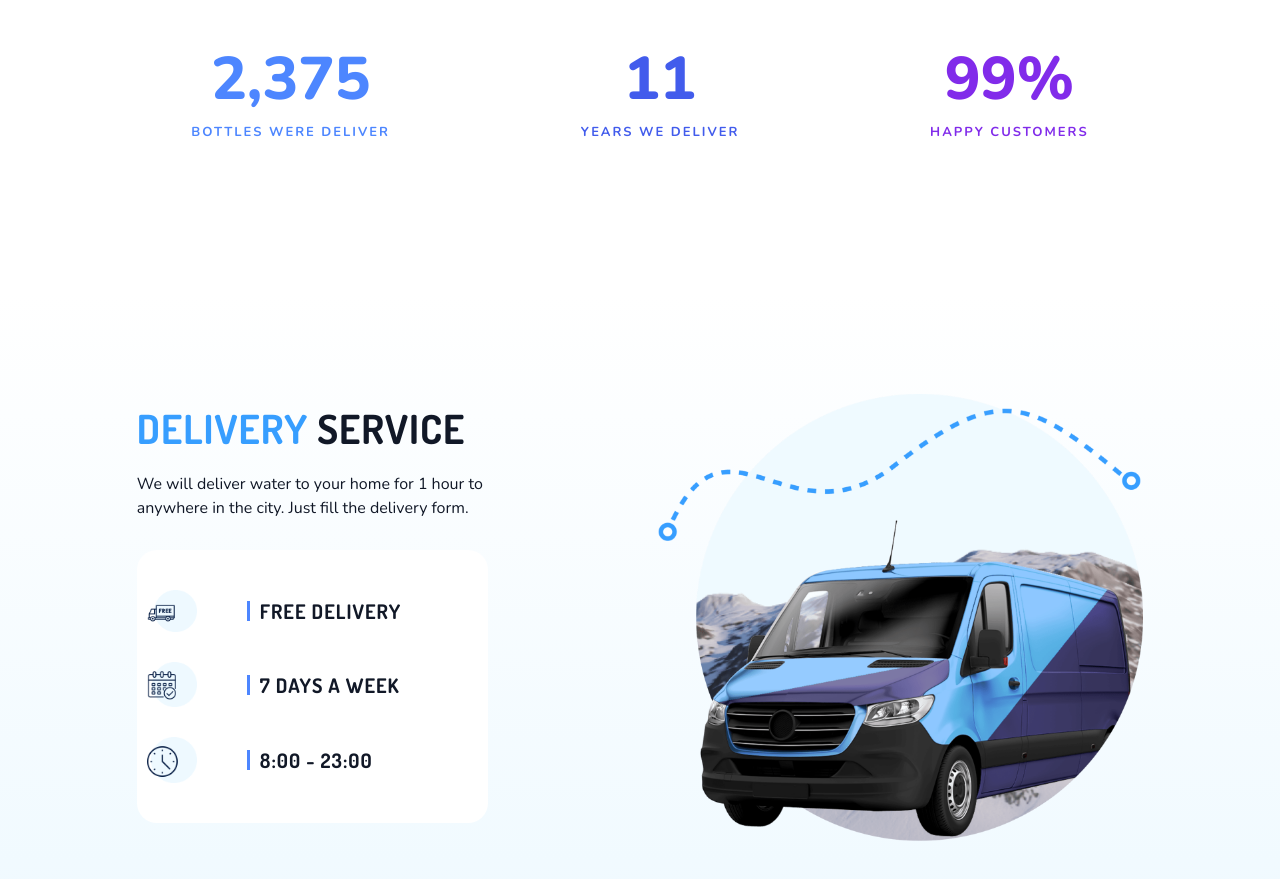
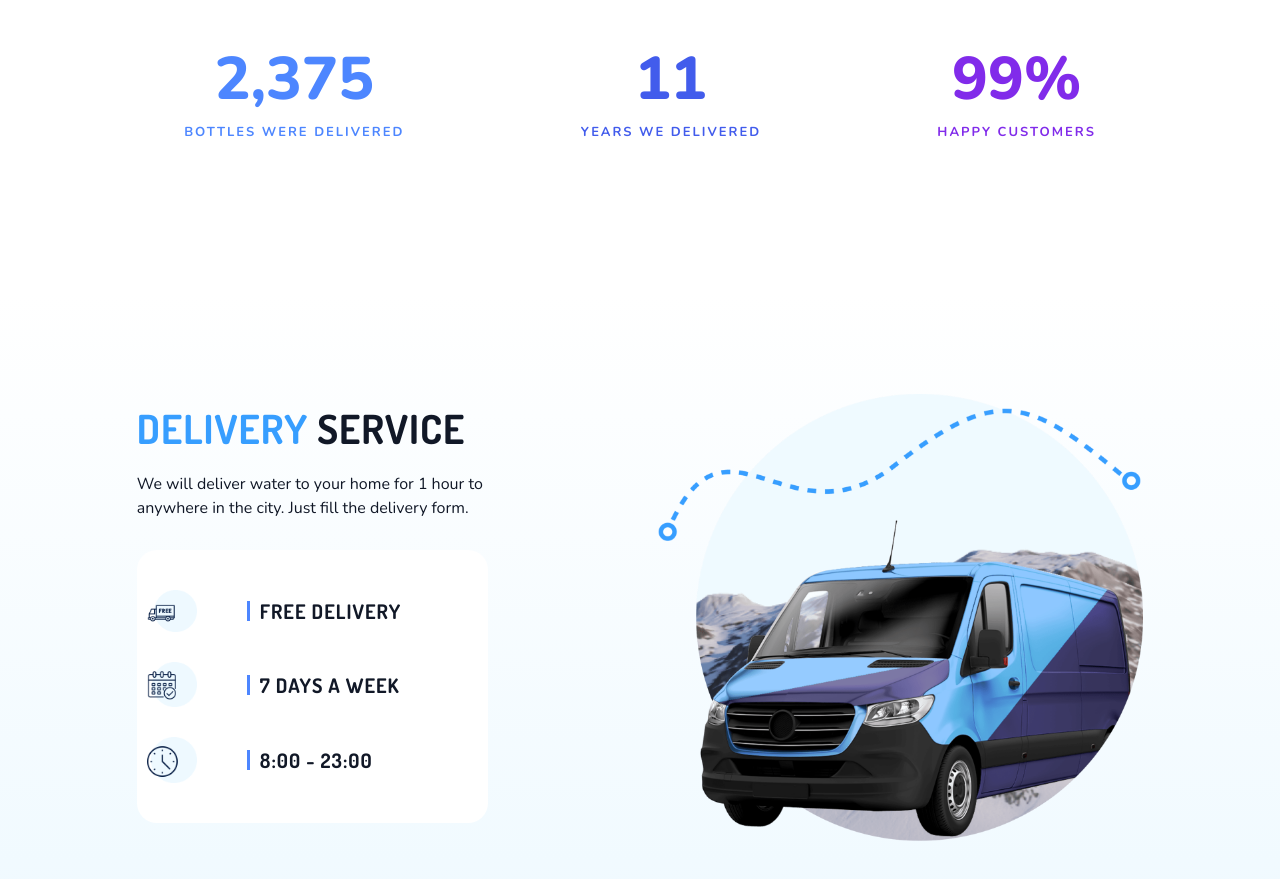
Before and after one commit to Kennyabby/Jazmyneng, a React (Vite) app: page / in a window 1280 px wide. Shown: the part 4480-5359 px from the top of the page. Built offline with nearby package versions, Linux system fonts and the light colour scheme.

Commit message:
new udpate

```diff
--- a/src/components/Main.tsx
+++ b/src/components/Main.tsx
@@ -200,8 +200,8 @@ export default function Main() {
         </div>
         <div className='numbers'>
             <div className='numberscov'>
-                <span className='bwd' data-duration="2000" data-to-value="2375" data-from-value="0">2,375 <div className='numbtxt'>BOTTLES WERE DELIVER</div></span>
-                <span className='ywd' data-duration="1000" data-to-value="11" data-from-value="0">11 <div className='numbtxt'>YEARS WE DELIVER</div></span>
+                <span className='bwd' data-duration="2000" data-to-value="2375" data-from-value="0">2,375 <div className='numbtxt'>BOTTLES WERE DELIVERED</div></span>
+                <span className='ywd' data-duration="1000" data-to-value="11" data-from-value="0">11 <div className='numbtxt'>YEARS WE DELIVERED</div></span>
                 <span className='hc' data-duration="2000" data-to-value="99" data-from-value="0">99<span className="">%</span><div className='numbtxt'>HAPPY CUSTOMERS</div></span>
             </div>
         </div>
```
